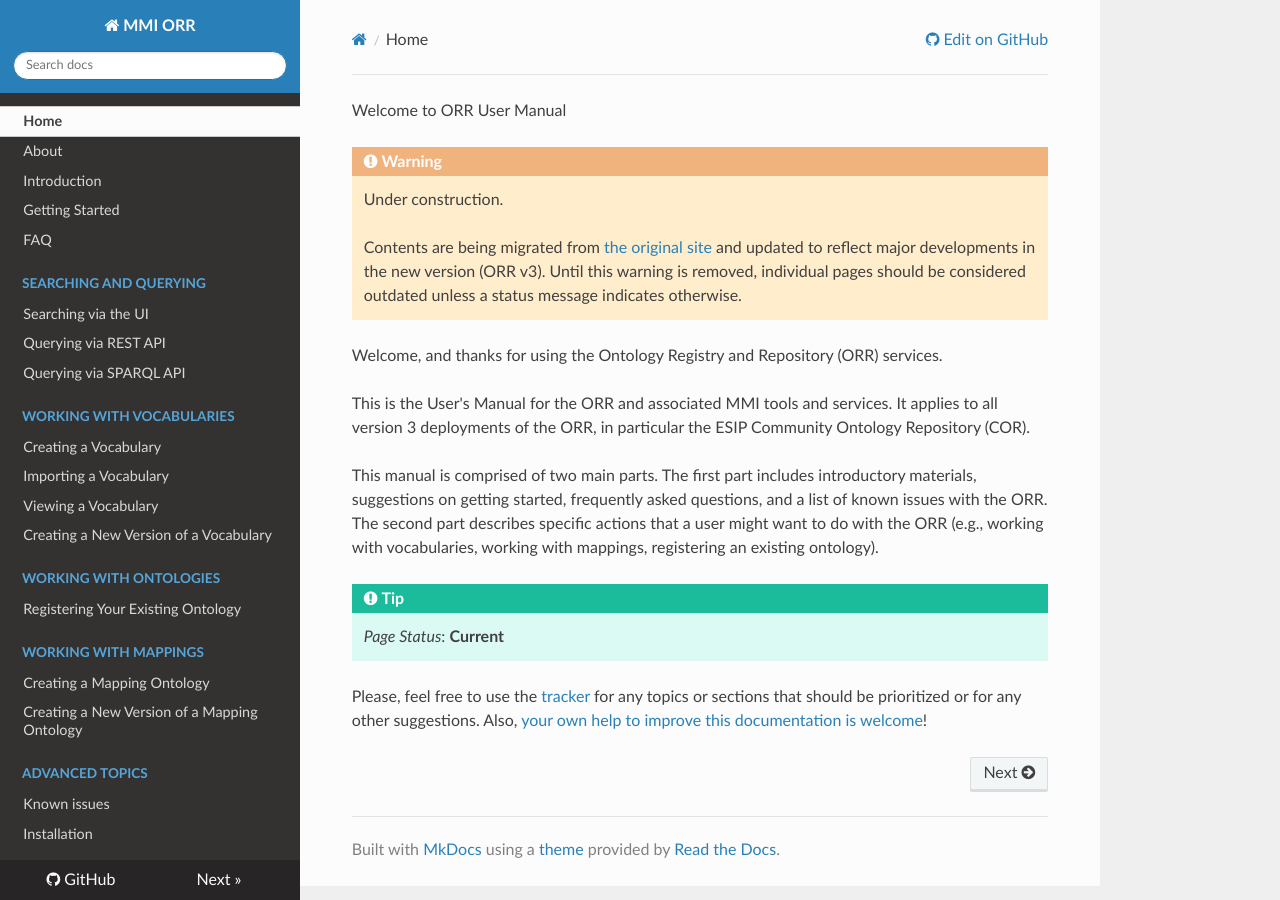
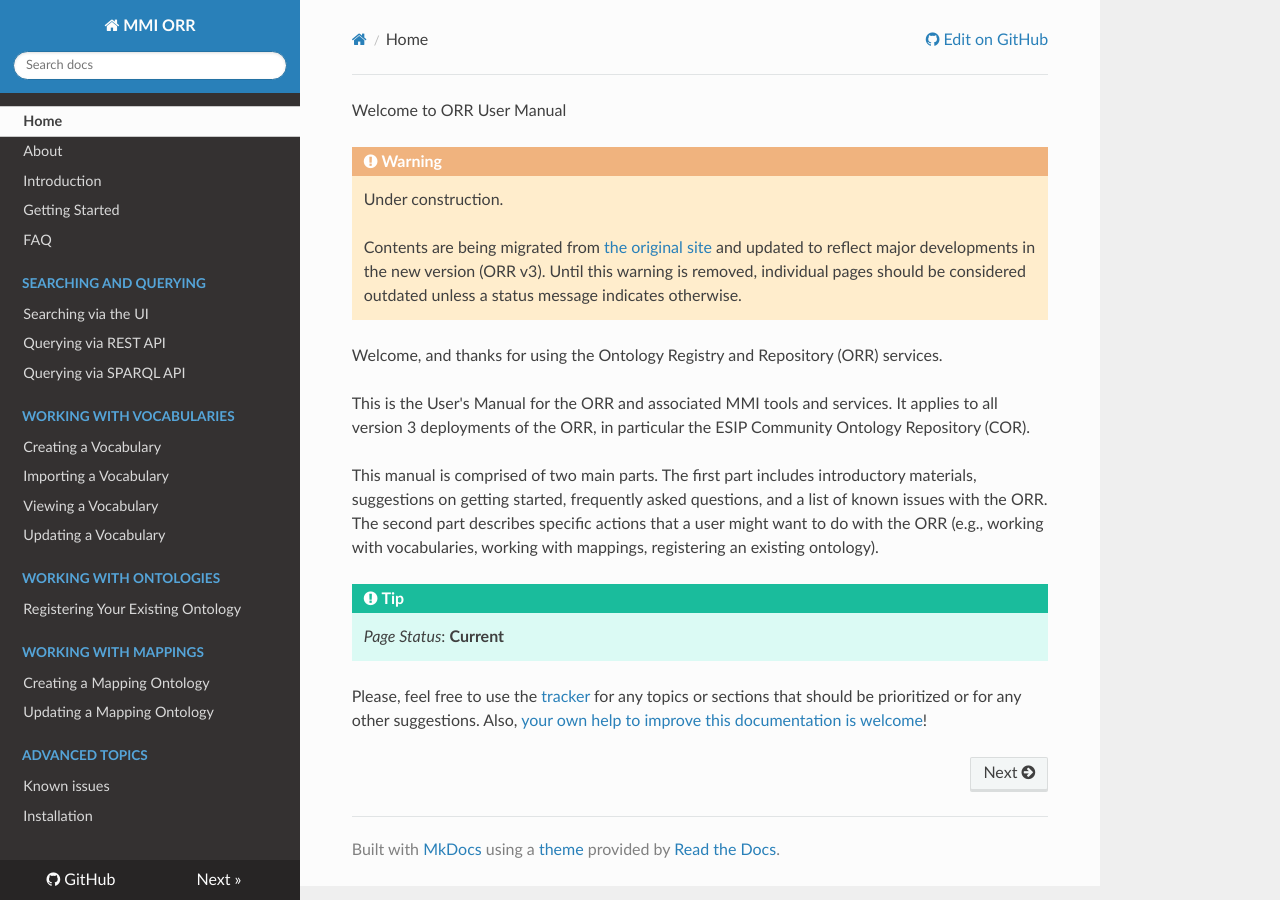
Before and after one commit to mmisw/mmiorr-docs, an MkDocs documentation site: the page built from docs/index.md, in a window 1280 px wide. Built offline with MkDocs 1.6.1, drawn with Linux system fonts in a browser that asks for light colours; nearby versions of some CDN libraries; old or Windows-style settings are respelled for this version of MkDocs.

Commit message:
continuing improvements, Updating is new versioning

```diff
--- a/mkdocs.yml
+++ b/mkdocs.yml
@@ -21,12 +21,12 @@ pages:
   - Creating a Vocabulary: vocab/new.md
   - Importing a Vocabulary: vocab/import.md
   - Viewing a Vocabulary: vocab/view.md
-  - Creating a New Version of a Vocabulary: vocab/newversion.md
+  - Updating a Vocabulary: vocab/newversion.md
 - Working with Ontologies:
-  -  Registering Your Existing Ontology: upload.md
+  - Registering Your Existing Ontology: upload.md
 - Working with Mappings:
   - Creating a Mapping Ontology: mapping/new.md
-  - Creating a New Version of a Mapping Ontology: mapping/newversion.md
+  - Updating a Mapping Ontology: mapping/newversion.md
 - Advanced Topics:
   - Known issues: knownissues.md
   - Installation: install/index.md
```
